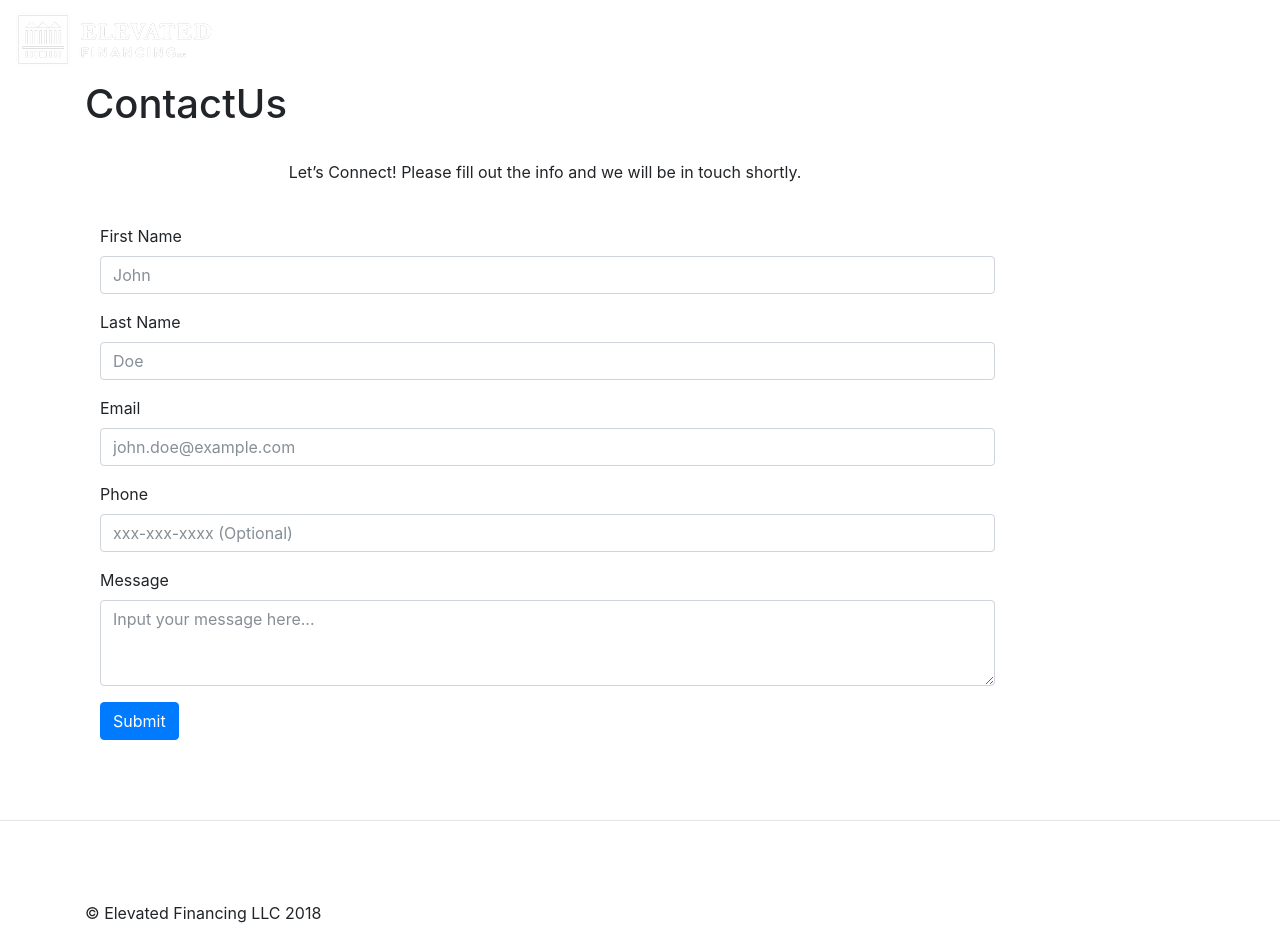
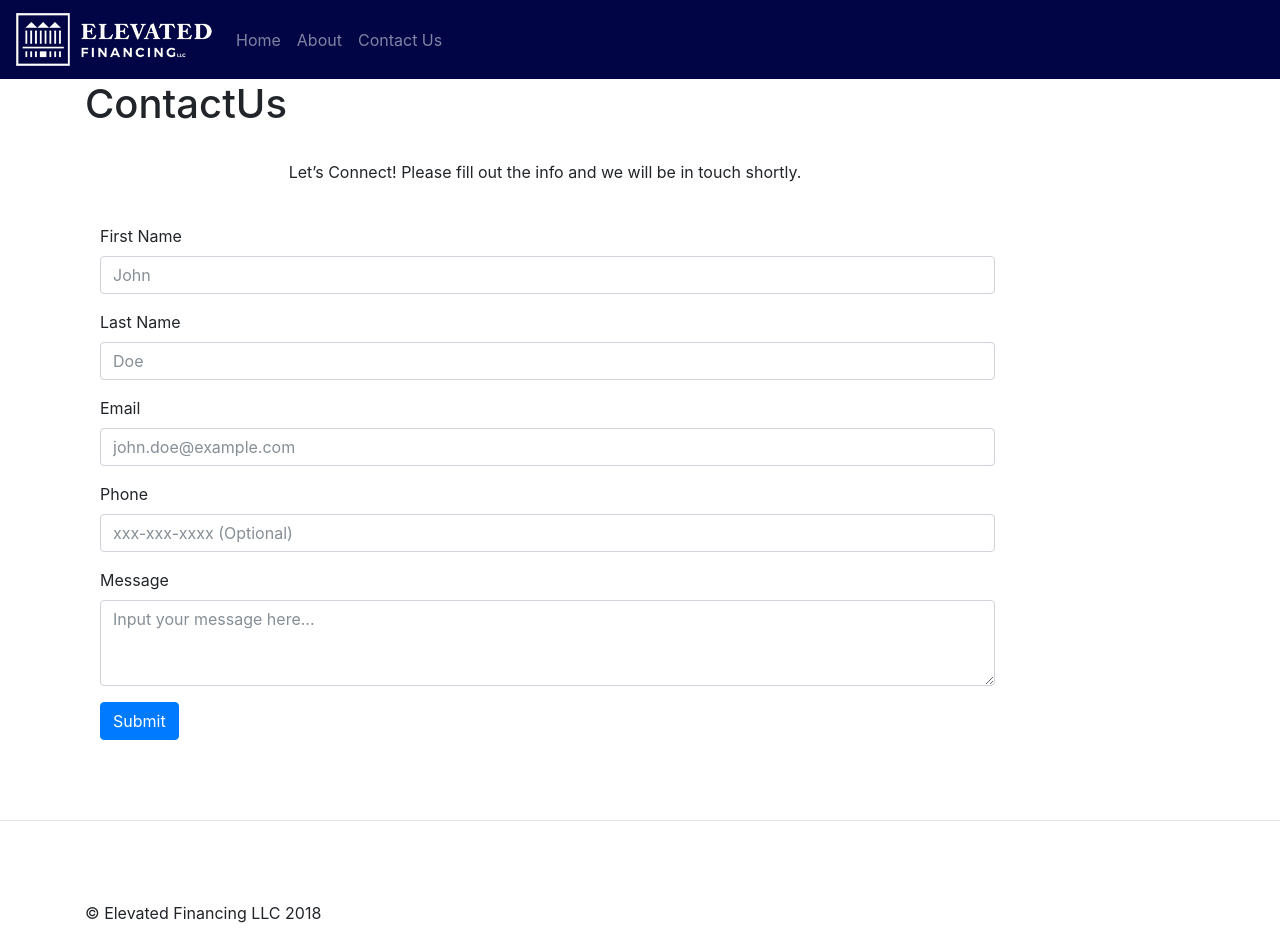
Before and after one commit to ElevatedFinancing1/ElevatedFinancing1.github.io, a Jekyll site: the page built from contactus.html, in a window 1280 px wide and 941 px high. Built offline with Jekyll 4.4.1, drawn with Linux system fonts in a browser that asks for light colours; nearby versions of some CDN libraries.

```diff
--- a/_data/colors.yml
+++ b/_data/colors.yml
@@ -1,5 +1,5 @@
 ---
-Nav_background: "##010545"
+Nav_background: "#010545"
 Nav_link: "#7d7d7d"
 Nav_link_hover: "#646464"
 Nav_active_link: "#fff"
```
